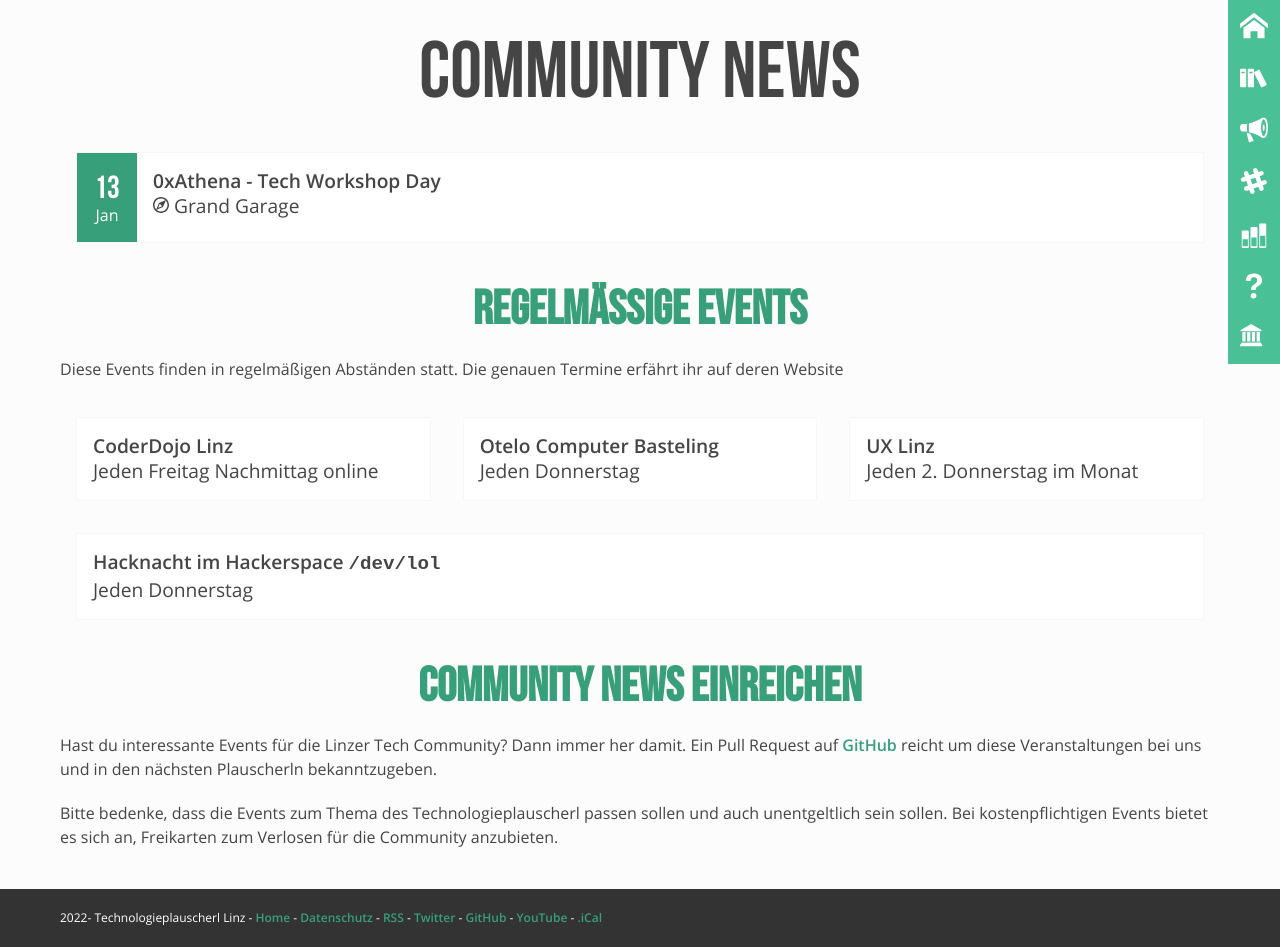
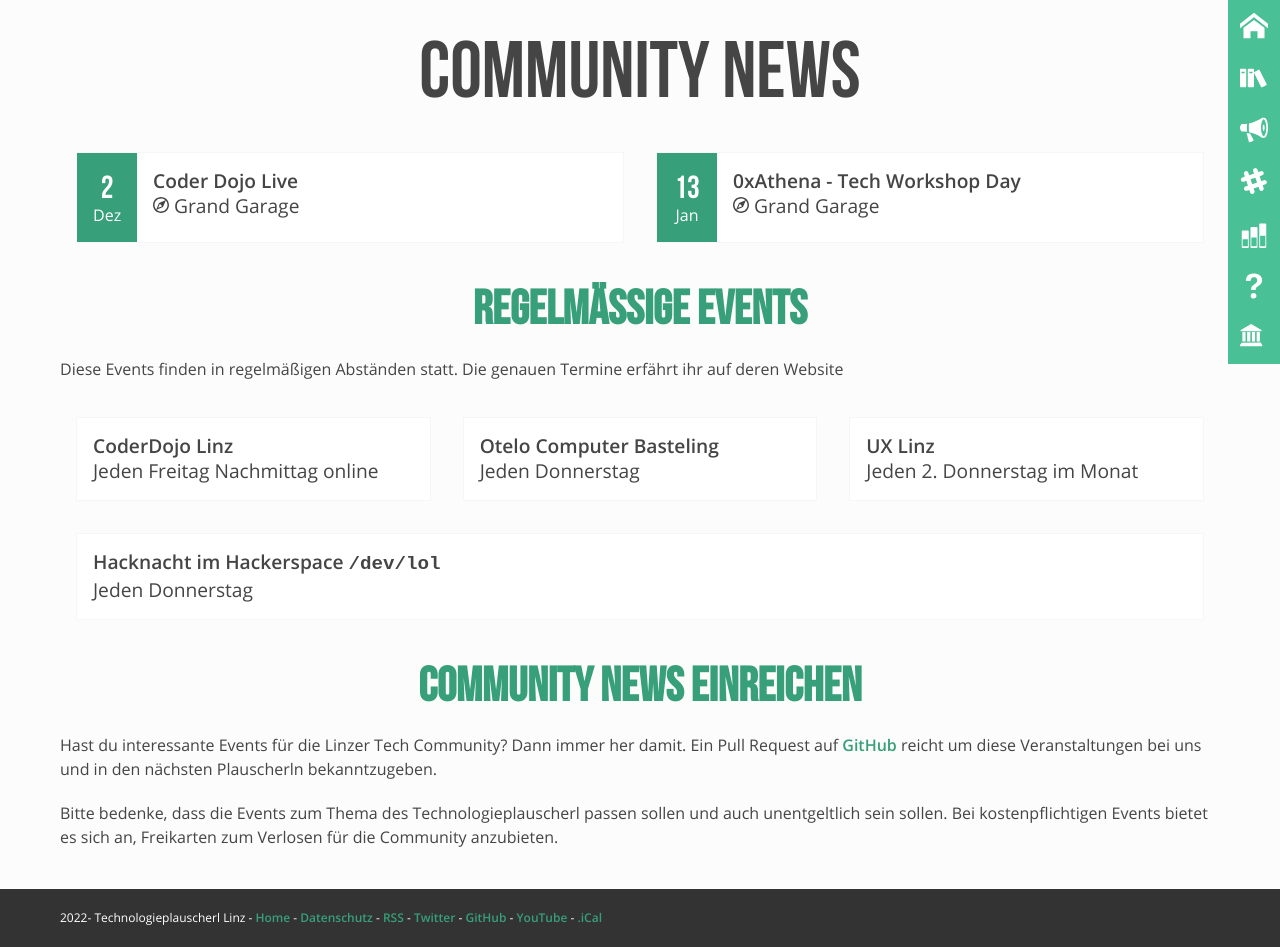
Before and after one commit to mericanAncer127/plauscherl, a Jekyll site: the page built from pages/community-news.html, in a window 1280 px wide. Built offline with Jekyll 4.4.1, drawn with Linux system fonts in a browser that asks for light colours.

Commit message:
Update community.yml

```diff
--- a/_data/community.yml
+++ b/_data/community.yml
@@ -203,6 +203,11 @@
       location: Grand Garage
       date: 2022-10-21
       link: https://linz.coderdojo.net/
+    -
+      name: "Coder Dojo Live"
+      location: Grand Garage
+      date: 2022-12-02
+      link: https://linz.coderdojo.net/
 -
   id: dotnet-stammtisch
   name: ".NET Stammtisch - Linz"
```
